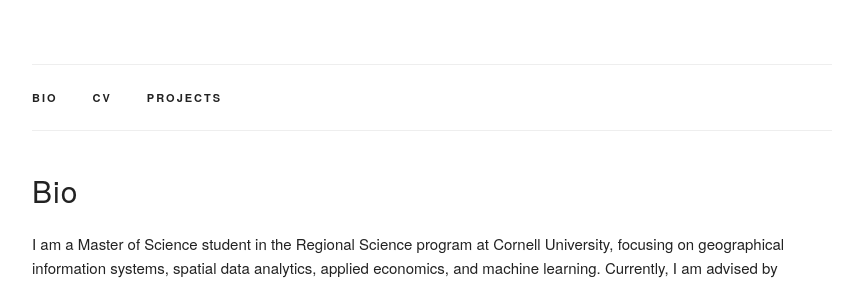
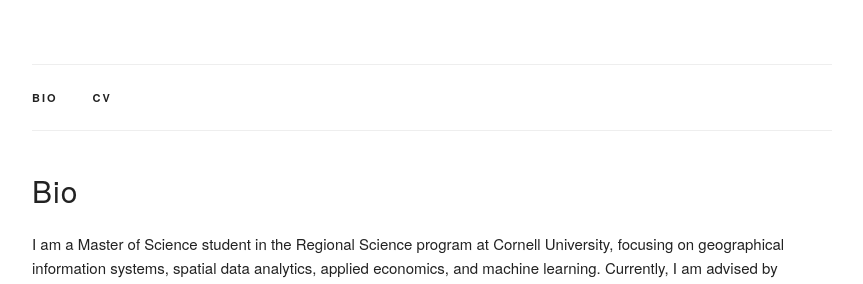
Before and after one commit to Horatioj/Horatioj.github.io, a Jekyll site: the page built from index.html, in a window 1280 px wide. Shown: the part 228-512 px from the top of the page, without its empty margins (208-1071 px from the left). Built offline with Jekyll 4.4.1, drawn with Linux system fonts in a browser that asks for light colours.

Commit message:
Add files via upload

```diff
--- a/_layouts/default.html
+++ b/_layouts/default.html
@@ -20,7 +20,7 @@
 
   <!-- FONT
   –––––––––––––––––––––––––––––––––––––––––––––––––– -->
-  <link href='https://fonts.googleapis.com/css?family=Ubuntu+Mono:400,300,600' rel='stylesheet' type='text/css'>
+  <link href='https://fonts.googleapis.com/css?family=Ubuntu+Mono' rel='stylesheet' type='text/css'>
 
   <!-- CSS
   –––––––––––––––––––––––––––––––––––––––––––––––––– -->
@@ -103,7 +103,7 @@
         <ul class="navbar-list">
           <li class="navbar-item"><a class="navbar-link" href={{ "/index.html#bio" | prepend: site.baseurl }}>Bio</a></li>
           <li class="navbar-item"><a class="navbar-link" href={{ "/index.html#resume" | prepend: site.baseurl }}>CV</a></li>
-          <li class="navbar-item"><a class="navbar-link" href={{ "/index.html#projects" | prepend: site.baseurl }}>Projects</a></li>
+          <!-- <li class="navbar-item"><a class="navbar-link" href={{ "/index.html#projects" | prepend: site.baseurl }}>Projects</a></li> -->
         </ul>
       </div>
     </nav>
```
